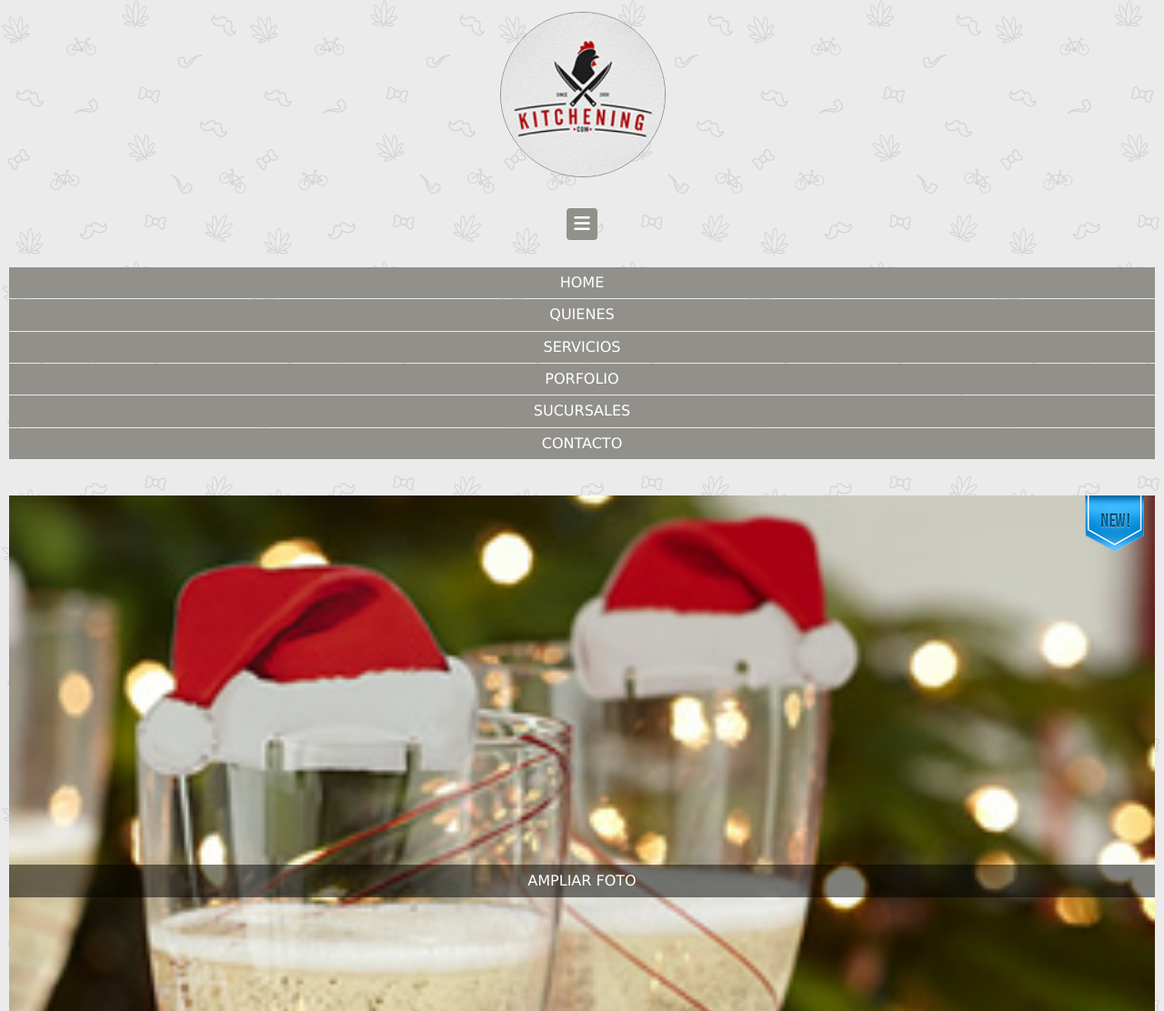
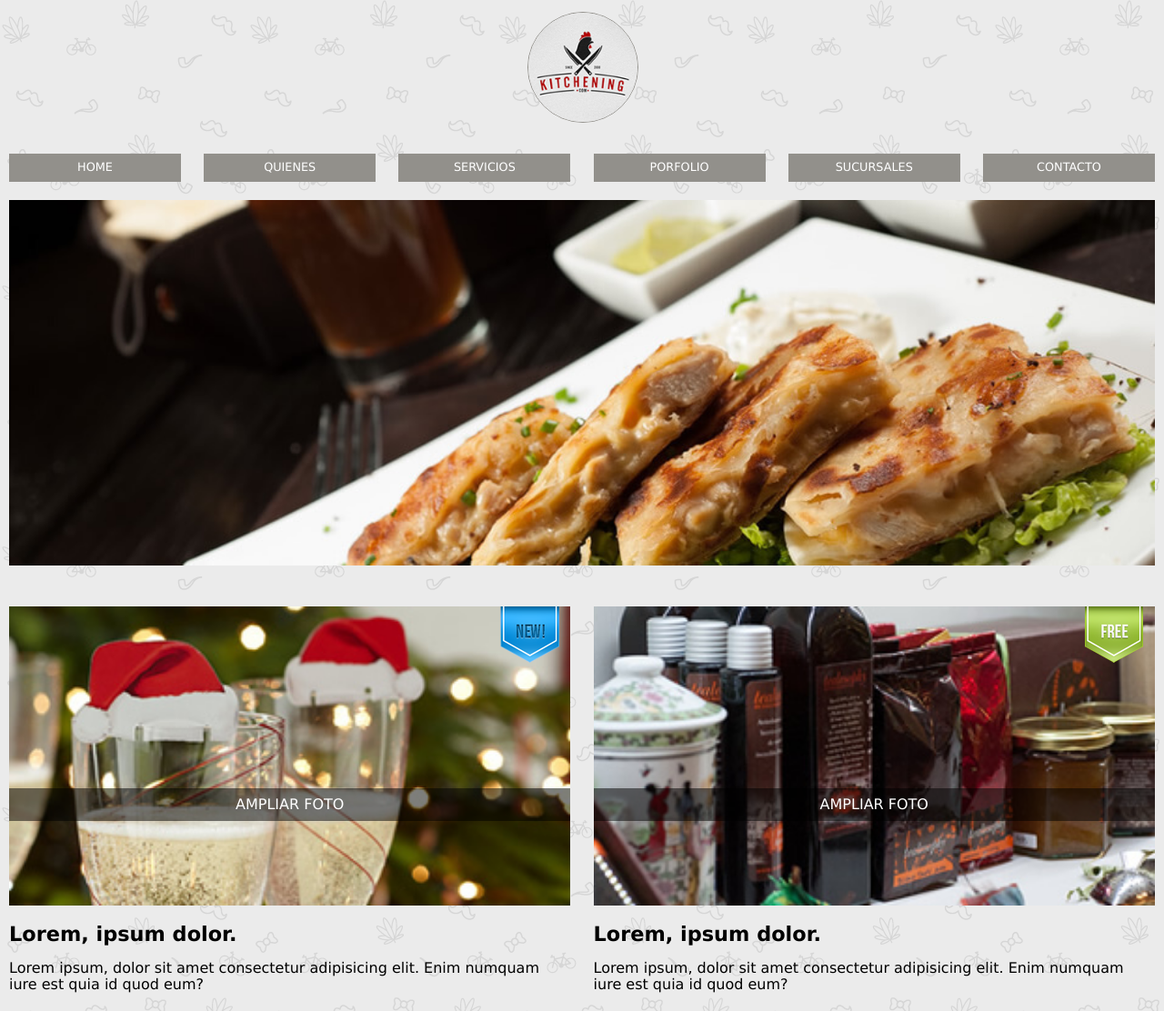
Before and after one commit to lucas21Arroyo/kitchering, a website: page views/home.html in a window 1280 px wide. Shown: the part 2-1114 px from the top of the page at 91% size. Drawn offline with Linux system fonts and the light colour scheme.

Commit message:
feat:styles tablet done!

```diff
--- a/public/css/home.css
+++ b/public/css/home.css
@@ -69,6 +69,7 @@
 
 
 /* FOOTER */
+
 .home--footer--nav--menu ul li{
     background-color: var(--colorRojo);
     text-transform: capitalize;
@@ -79,3 +80,50 @@
 .home--footer--nav--menu ul li:last-child{
     margin-bottom: 0;
 }
+/* HEADER */
+@media (min-width: 481px) {
+    .home--header--box-logo{
+        margin: 15px auto 30px;
+        width: 120px;
+    }
+    .home--header--bars{
+        display: none;
+    }
+
+    .home--header--nav--menu ul li{
+        width: 15%;
+        float: left;
+        font-size: 0.6rem;
+        margin-right: 2%;
+        margin-bottom: 0;
+        background-color: var(--colorGris);
+    }
+    .home--header--nav--menu ul li:last-child{
+        margin-right: 0;
+    }
+    /* MAIN */
+
+    .home--main--section-banner{
+        display: block;
+    }
+    .home--main--section-banner img{
+        width: 100%;
+        margin-top: 20px;
+    }
+    .home--main--section-productos{
+        overflow: hidden;
+    }
+    .home--main--section-article{
+        float: left;
+        width: 49%;
+        margin-right: 2%;
+    }
+    .home--main--section-article:nth-child(even){
+        margin-right: 0;
+    }
+}
+@media (min-width:600px) {
+    .home--header--nav--menu ul li{
+        font-size: 0.8rem;
+    }
+}
```
